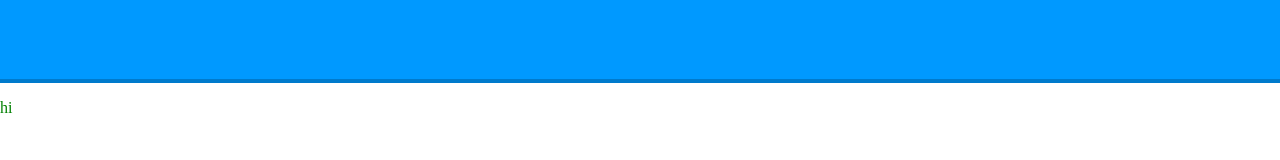
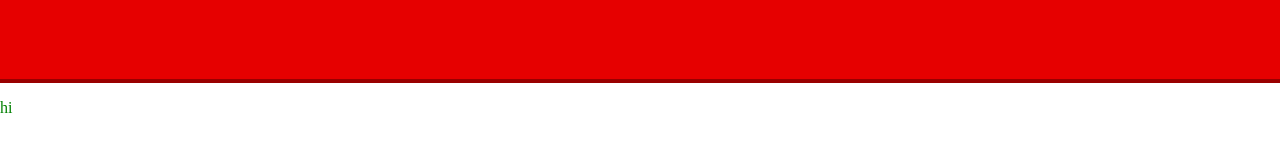
Before and after one commit to skolarbete/skolarbete.github.io, a plain HTML site: page index.html in a window 1280 px wide. Drawn offline with Linux system fonts and the light colour scheme.

Commit message:
Update main.css

```diff
--- a/main.css
+++ b/main.css
@@ -8,6 +8,6 @@ color: green;
 header{
   width: 100%;
   height: 79px;
-  background-color: #0099ff;
-  border-bottom: 4px solid #007acc;
+  background-color: #e60000;
+  border-bottom: 4px solid #990000;
 }
```
